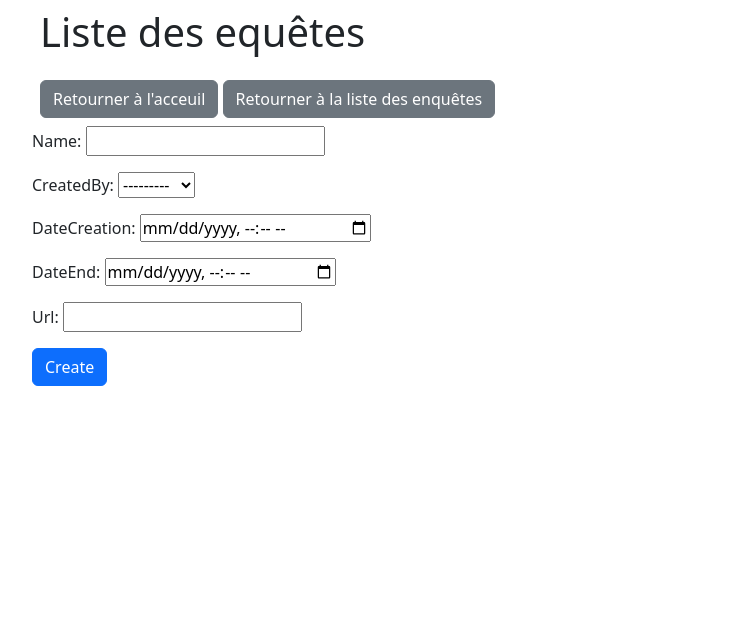
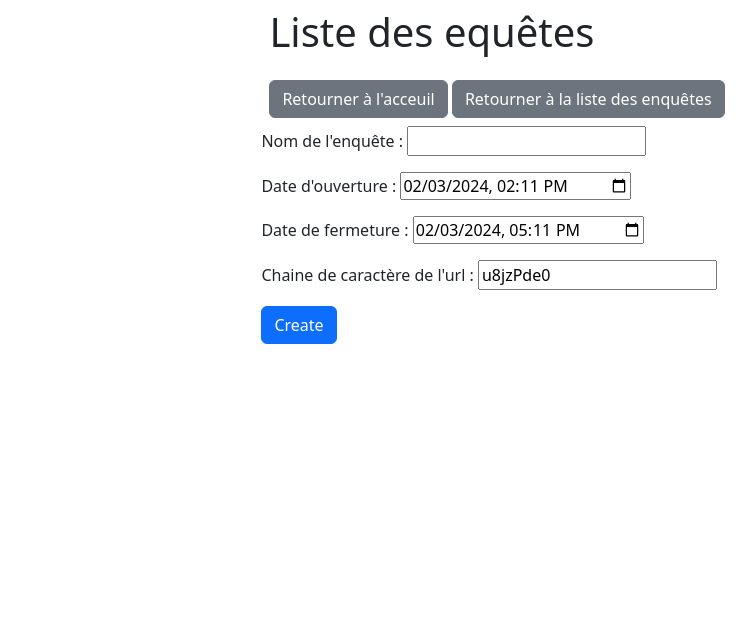
Before and after one commit to panvin/livecampus-python-2-exam, a Django app: page /sessions/create in a window 1280 px wide. Shown: the part 62-688 px from the top of the page, without its empty margins (143-899 px from the left). Run offline with Django 5.2, Linux system fonts and the light colour scheme; the visitor is signed in with stand-in values (Sample User, id 1); data comes from the database, SQL or seed files in the repository.

Commit message:
Je suis tombé dans l'enfer des timezones, y a une partie qui marche

```diff
--- a/python2_django/forms.py
+++ b/python2_django/forms.py
@@ -1,11 +1,41 @@
 from django import forms
+from django.utils.translation import gettext as _
+from .utils import isDateBeforeNow, isFirstDateOlderThanSecond
 from .models import SessionSurvey
 
 class SessionForm(forms.ModelForm):
     class Meta:
         model = SessionSurvey
-        fields = ['name', 'createdBy','dateCreation', 'dateEnd', 'url']
+        fields = ['name', 'dateStarted','dateEnd', 'url']
         widgets = {
-            'dateCreation': forms.DateTimeInput(attrs={'type': 'datetime-local'}),
-            'dateEnd': forms.DateTimeInput(attrs={'type': 'datetime-local'})
+            'dateStarted': forms.DateTimeInput(attrs={'type': 'datetime-local'}),
+            'dateEnd'    : forms.DateTimeInput(attrs={'type': 'datetime-local'}),
         }
+        labels = {
+            "name"       : _("Nom de l'enquête"),
+            "dateStarted": _("Date d'ouverture"),
+            "dateEnd"    : _("Date de fermeture"),
+            "url"        : _("Chaine de caractère de l'url"),
+        }
+
+    def clean(self):
+
+        # On ajoute des éléments de validation à notre formulaire
+        super(SessionForm, self).clean()
+
+        dateEnd = self.cleaned_data.get('dateEnd')
+        dateStarted = self.cleaned_data.get('dateStarted')
+        url = self.cleaned_data.get('url')
+
+        if len(url) < 8:
+            self._errors['url'] = self.error_class([
+                'L\'url doit contenir au moins 8 caractères'])
+        if isDateBeforeNow(dateEnd) :
+            self._errors['dateEnd'] = self.error_class([
+                'La date de fin de l\'enbquête ne peux pas être dans le passé'])
+        if isFirstDateOlderThanSecond(dateEnd, dateStarted) :
+            self._errors['dateEnd'] = self.error_class([
+                'La date de fin de l\'enbquête ne peux pas être avant la date de création'])
+
+        # return any errors if found
+        return self.cleaned_data
--- a/python2_django/models.py
+++ b/python2_django/models.py
@@ -6,7 +6,7 @@ class SessionSurvey(models.Model):
     name         = models.CharField(max_length=50)
     status       = models.BooleanField(default=False)
     createdBy    = models.ForeignKey(settings.AUTH_USER_MODEL, on_delete=models.CASCADE)
-    dateCreation = models.DateTimeField()
+    dateStarted  = models.DateTimeField()
     dateEnd      = models.DateTimeField()
     url          = models.CharField(max_length=250)
 
--- a/python2_django/settings.py
+++ b/python2_django/settings.py
@@ -107,9 +107,9 @@ AUTH_PASSWORD_VALIDATORS = [
 # Internationalization
 # https://docs.djangoproject.com/en/5.0/topics/i18n/
 
-LANGUAGE_CODE = 'en-us'
+LANGUAGE_CODE = 'fr-fr'
 
-TIME_ZONE = 'UTC'
+TIME_ZONE = 'Europe/Paris'
 
 USE_I18N = True
 
--- a/python2_django/templates/base.html
+++ b/python2_django/templates/base.html
@@ -12,7 +12,7 @@
 <body>
     <div class="container">
         <div class="d-flex justify-content-center">
-            <div class="col-10">
+            <div class="col-20">
                 <main>
                 {% block content %}
                 {% endblock %}
--- a/python2_django/templates/session/session_create.html
+++ b/python2_django/templates/session/session_create.html
@@ -8,7 +8,7 @@
 </div>
 <div class="p-2">
     <a class="btn btn-secondary" href="{% url 'home' %}" role="button">Retourner à l'acceuil</a>
-    <a class="btn btn-secondary" href="{% url 'session_create' %}" role="button">Retourner à la liste des enquêtes</a>
+    <a class="btn btn-secondary" href="{% url 'session_list' %}" role="button">Retourner à la liste des enquêtes</a>
 </div>
 <div>
     <form method="POST">
--- /dev/null
+++ b/python2_django/utils.py
@@ -0,0 +1,12 @@
+from datetime import datetime, timezone
+import random
+import string
+
+def generate_random_string(length: int) -> str:
+    characters = string.ascii_letters + string.digits
+    return ''.join(random.choice(characters) for i in range(length))
+
+def isDateBeforeNow(date):
+    return date < date
+def isFirstDateOlderThanSecond(firstDate, secondDate):
+    return firstDate < secondDate
--- a/python2_django/views.py
+++ b/python2_django/views.py
@@ -1,6 +1,7 @@
-from django.shortcuts import render, redirect
 from django.contrib.auth.decorators import login_required
-from django.shortcuts import get_object_or_404
+from django.shortcuts import render, redirect, get_object_or_404
+from datetime import datetime, timedelta
+from .utils import generate_random_string
 from .forms import SessionForm
 from .models import SessionSurvey
 from .models import SurveyAnswer
@@ -12,13 +13,30 @@ def session_list(request):
 
 @login_required
 def session_create(request):
+
+    currentUserInit = request.user
+    urlInit = generate_random_string(8)
+    dateStartedInit = datetime.now()
+    dateEndInit = datetime.now() + timedelta(hours=3)
+    context ={}
+
+    # Dictionnaire pour initialiser les données du formulaire
+    initialValues = {
+        "createdBy" : currentUserInit,
+        "url" : urlInit,
+        "dateStarted": dateStartedInit.strftime("%Y-%m-%dT%H:%M"),
+        "dateEnd": dateEndInit.strftime("%Y-%m-%dT%H:%M")
+    }
+
+    print(initialValues)
+
     if request.method == 'POST':
         form = SessionForm(request.POST)
         if form.is_valid() :
             form.save()
             return redirect('session_list')
     else:
-        form = SessionForm()
+        form = SessionForm(initial = initialValues)
     return render(request, 'session/session_create.html', {'form' : form})
 
 @login_required
```
Also changed, not shown: python2_django/templates/session/session_list.html (+9 -9 lines), python2_django/migrations/0003_rename_datecreation_sessionsurvey_datestarted.py (added).
